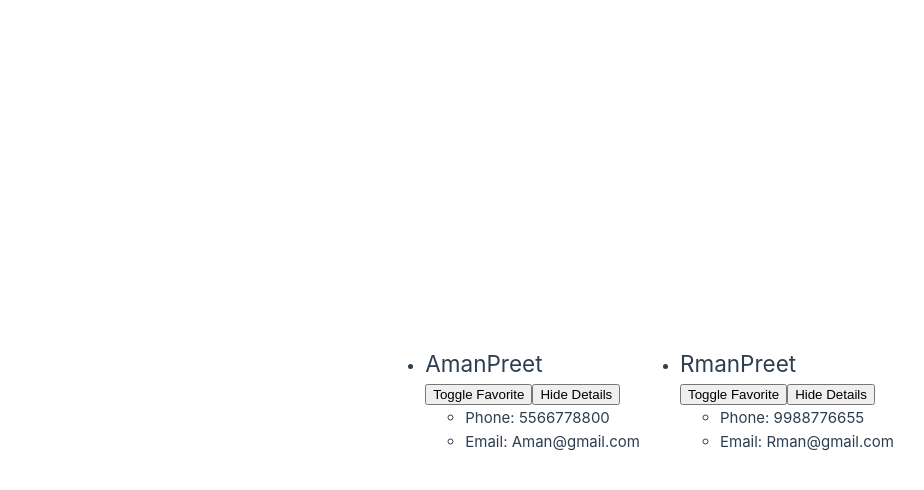
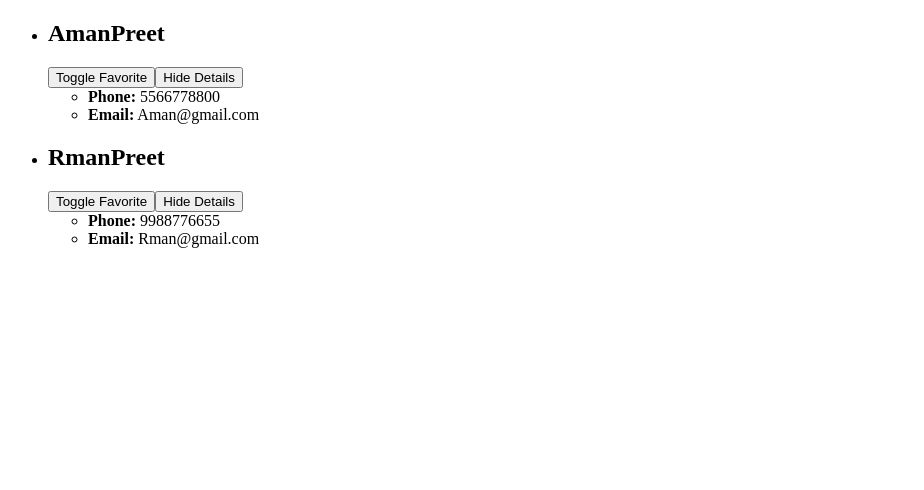
Before and after one commit to Manjinder-dotcom/Vue, a Vue app in the folder vue-project/: page / in a window 1280 px wide. Shown: the top 490 px of the page, without its empty margins (0-924 px from the left). Built offline with nearby package versions, Linux system fonts and the light colour scheme.

Commit message:
removes unwanted styles

```diff
--- a/vue-project/src/assets/main.css
+++ b/vue-project/src/assets/main.css
@@ -1,4 +1,4 @@
-@import './base.css';
+/* @import './base.css';
 
 #app {
   max-width: 1280px;
@@ -32,4 +32,4 @@ a,
     grid-template-columns: 1fr 1fr;
     padding: 0 2rem;
   }
-}
+} */
```
